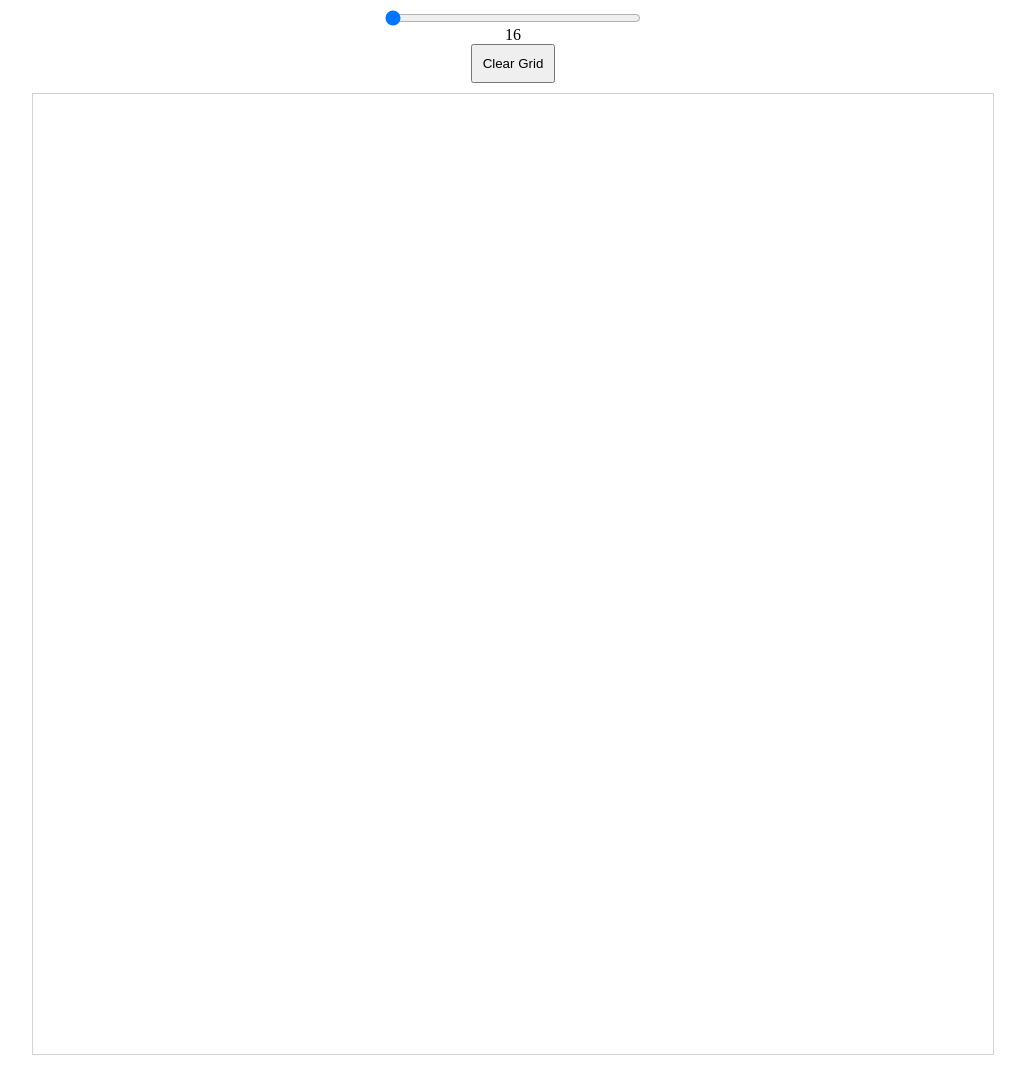
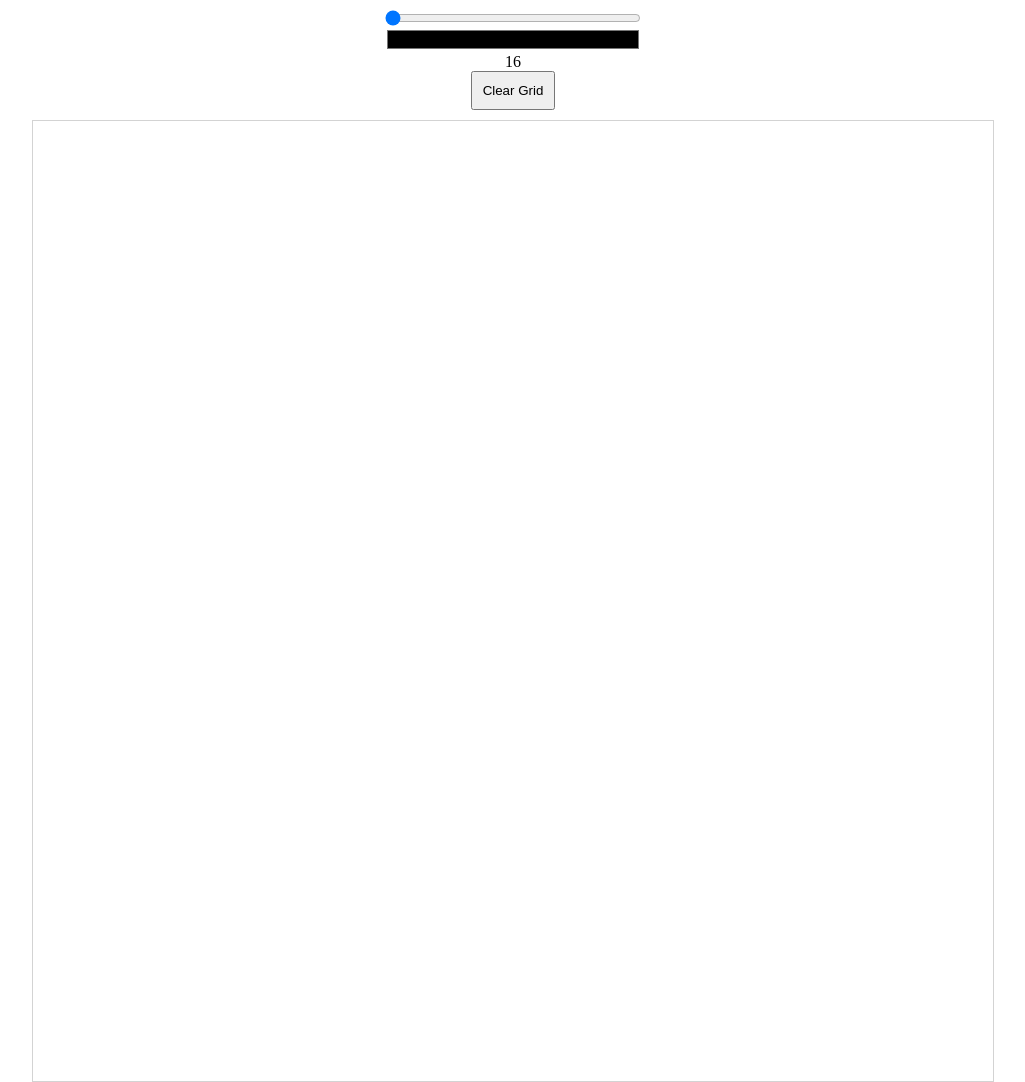
Before and after one commit to wpognonec/odin-etch-a-sketch, a plain HTML site: page index.html in a window 1280 px wide. Shown: the whole page, without its empty margins (127-1152 px from the left). Before the commit the page ends 1055 px from the top, so only its background shows below. Drawn offline with Linux system fonts and the light colour scheme.

Commit message:
Add color picker. Refactored some code.

```diff
--- a/index.html
+++ b/index.html
@@ -8,7 +8,8 @@
   <script src="script.js" defer></script>
 </head>
 <body ondragstart="return false;" ondrop="return false;">
-  <input type="range" min="16" max="100" value="16">
+  <input id="size" type="range" min="16" max="100" value="16">
+  <input id="color" type="color">
   <div class="sizeDiv">16</div>
   <button class="clearGrid">Clear Grid</button>
 </body>
--- a/script.js
+++ b/script.js
@@ -1,6 +1,7 @@
 let clearButton = document.querySelector(".clearGrid");
 let sizeDiv = document.querySelector(".sizeDiv");
-let input = document.querySelector("input");
+let input = document.querySelector("input#size");
+let color = document.querySelector("input#color")
 
 clearButton.addEventListener("click", () => {
   document.querySelector(".wrapper").remove()
@@ -20,6 +21,7 @@ function createGrid(size) {
   const body = document.querySelector("body")
   const wrapper = document.createElement("div");
   wrapper.className = "wrapper"
+  wrapper.setAttribute("oncontextmenu", "return false;")
   for (let i = 1; i <= size*size; i++) {
     const div = document.createElement("div");
     div.setAttribute("id", i)
@@ -28,14 +30,46 @@ function createGrid(size) {
     div.style.height = `${960/size}px`
     wrapper.appendChild(div)
   }
-  wrapper.addEventListener("mouseover", (e) => {
-    e.preventDefault()
-    if (e.buttons === 1) {
-      if (e.target.className !== "wrapper") {
-        e.target.style.backgroundColor = "slategray"
+
+  ["mousedown", "mouseover"].forEach(evt => {
+    wrapper.addEventListener(evt, (e) => {
+      if (e.buttons === 1) {
+        if (e.target.className !== "wrapper") {
+          e.target.style.backgroundColor = color.value
+        }
       }
-    }
+      if (e.buttons === 2) {
+        if (e.target.className !== "wrapper") {
+          e.target.style.backgroundColor = "white"
+        }
+      }
+    })
   })
+
+  // wrapper.addEventListener("mousedown", (e) => {
+  //   if (e.buttons === 1) {
+  //     if (e.target.className !== "wrapper") {
+  //       e.target.style.backgroundColor = color.value
+  //     }
+  //   }
+  //   if (e.buttons === 2) {
+  //     if (e.target.className !== "wrapper") {
+  //       e.target.style.backgroundColor = "white"
+  //     }
+  //   }
+  // })
+  // wrapper.addEventListener("mouseover", (e) => {
+  //   if (e.buttons === 1) {
+  //     if (e.target.className !== "wrapper") {
+  //       e.target.style.backgroundColor = color.value
+  //     }
+  //   }
+  //   if (e.buttons === 2) {
+  //     if (e.target.className !== "wrapper") {
+  //       e.target.style.backgroundColor = "white"
+  //     }
+  //   }
+  // })
   body.appendChild(wrapper)
 }
 
--- a/style.css
+++ b/style.css
@@ -31,3 +31,8 @@ button {
 input {
   width: 20%;
 }
+
+input#color {
+  border: none;
+  background: none;
+}
```
